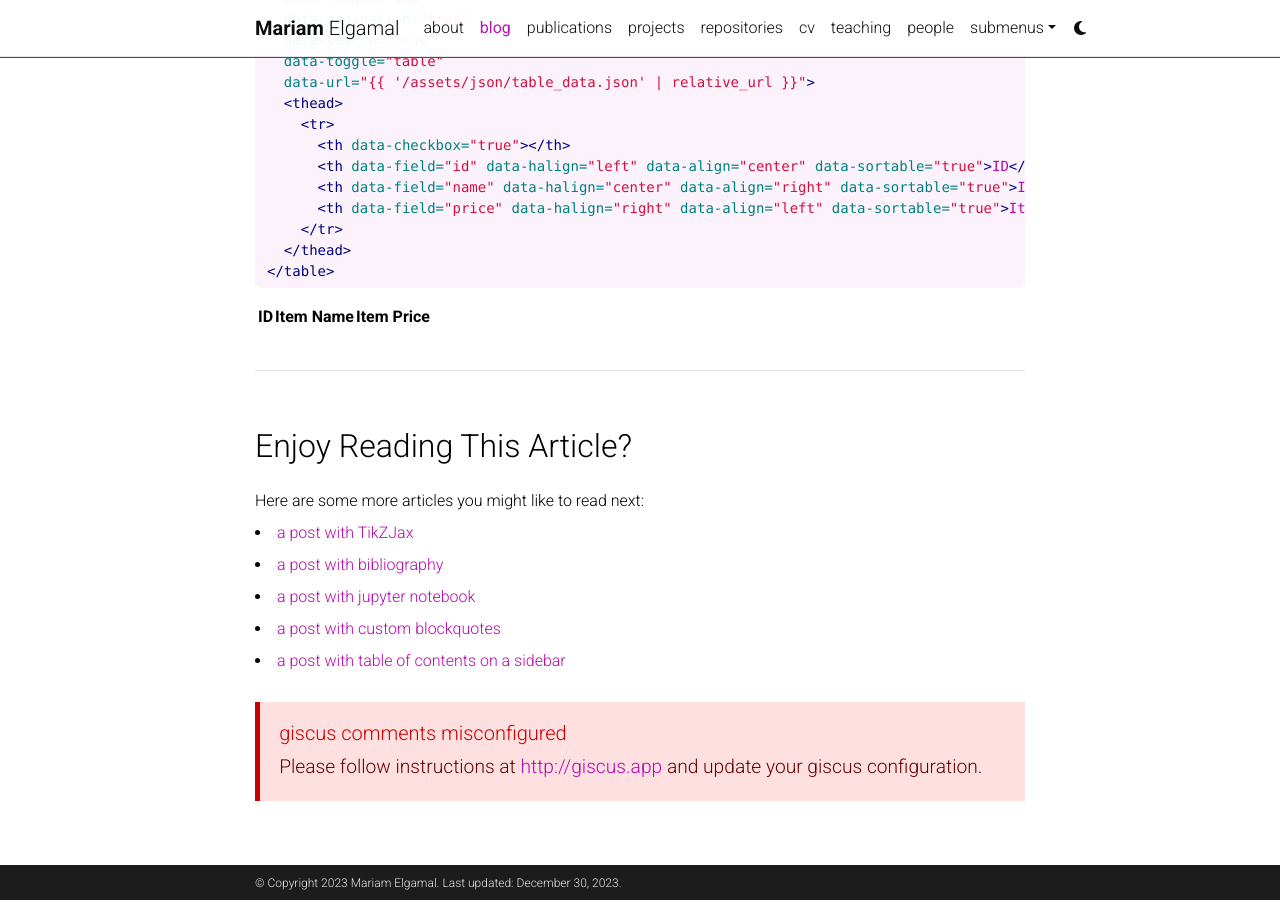
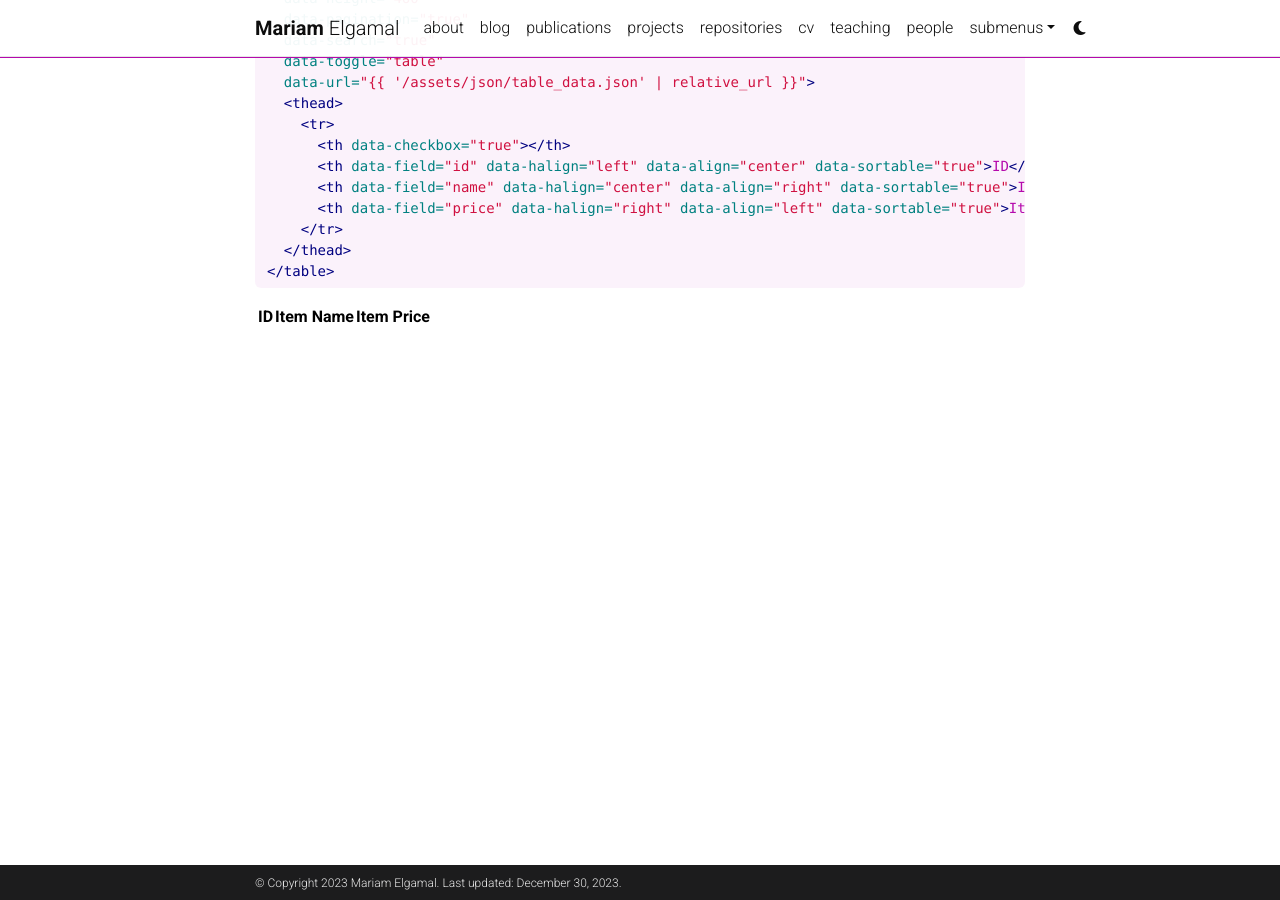
Before and after one commit to mariamelgamal/mariamelgamal.github.io, a Jekyll site: the page built from _posts/2023-03-21-tables.md, in a window 1280 px wide and 900 px high, scrolled down 1154 px. Built offline with Jekyll 4.4.1, drawn with Linux system fonts in a browser that asks for light colours; comment, search, counter and statistics services are not loaded; a style sheet for code colours, icons or effects is not loaded; some of the changed lines change nothing that is shown; some of the changed text lies outside the part shown.

Commit message:
Update _config.yml

```diff
--- a/_config.yml
+++ b/_config.yml
@@ -100,7 +100,6 @@
 wechat_qr: # filename of your wechat qr-code saved as an image (e.g., wechat-qr.png if saved to assets/img/wechat-qr.png)
 
 contact_note: >
-  You can even add a little note about which of these is the best way to reach you.
 
 # -----------------------------------------------------------------------------
 # Analytics and search engine verification
@@ -115,45 +114,12 @@
 # -----------------------------------------------------------------------------
 # Blog
 # -----------------------------------------------------------------------------
-
-blog_name: al-folio # blog_name will be displayed in your blog page
-blog_description: a simple whitespace theme for academics
-permalink: /blog/:year/:title/
-
-# Pagination
-pagination:
-  enabled: true
-
-related_blog_posts:
-  enabled: true
-  max_related: 5
-
-# Giscus comments (RECOMMENDED)
-# Follow instructions on https://giscus.app/ to setup for your repo to fill out
-# the information below.
-giscus:
-  repo:                          # <your-github-user-name>/<your-github-repo-name>
-  repo_id:                       # leave empty or specify your repo_id (see https://giscus.app/)
-  category: Comments             # name of the category under which discussions will be created
-  category_id:                   # leave empty or specify your category_id (see https://giscus.app/)
-  mapping: title                 # identify discussions by post title
-  strict: 1                      # use strict identification mode
-  reactions_enabled: 1           # enable (1) or disable (0) emoji reactions
-  input_position: bottom         # whether to display input form below (bottom) or above (top) the comments
-  theme: preferred_color_scheme  # name of the color scheme (preferred works well with al-folio light/dark mode)
-  emit_metadata: 0
-  lang: en
-
-# Disqus comments (DEPRECATED)
-disqus_shortname: al-folio # put your disqus shortname
-# https://help.disqus.com/en/articles/1717111-what-s-a-shortname
-
 # External sources.
 # If you have blog posts published on medium.com or other external sources,
 # you can display them in your blog by adding a link to the RSS feed.
-external_sources:
-  - name: medium.com
-    rss_url: https://medium.com/@al-folio/feed
+# external_sources:
+#   - name: medium.com
+#     rss_url: https://medium.com/@al-folio/feed
 
 # -----------------------------------------------------------------------------
 # Collections
@@ -269,8 +235,8 @@
 
 scholar:
 
-  last_name: [Einstein]
-  first_name: [Albert, A.]
+  last_name: [Elgamal]
+  first_name: [Mariam,]
 
   style: apa
   locale: en
```
